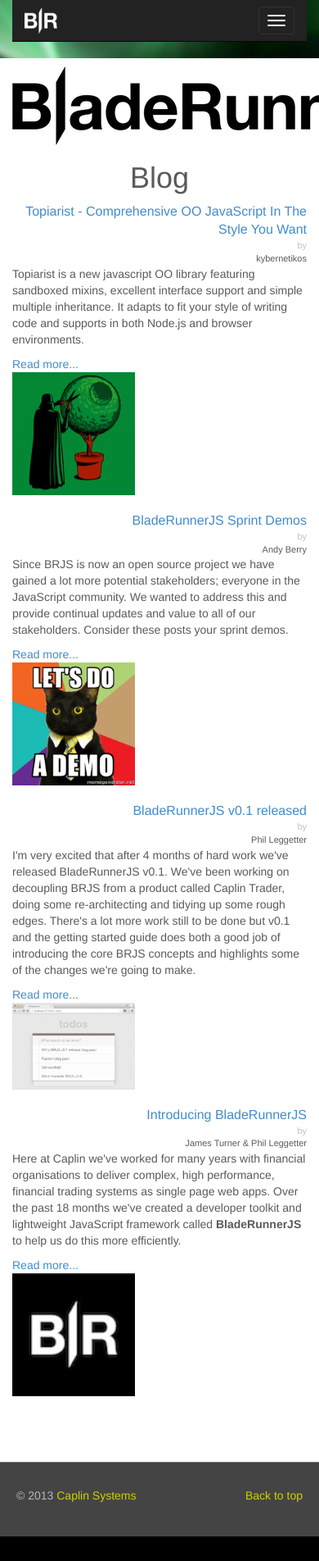
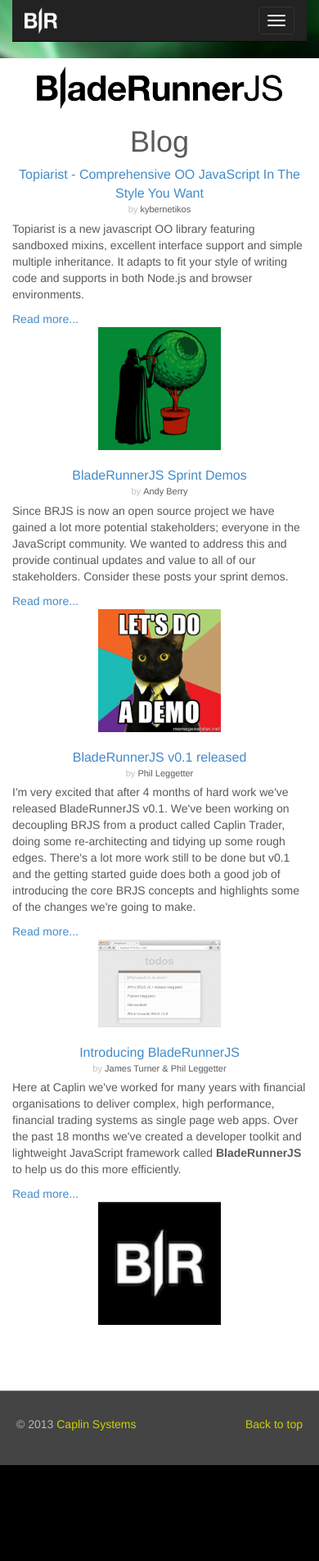
Before and after one commit to BladeRunnerJS/brjs-site, a Jekyll site: the page built from blog/index.html, in a window 390 px wide. Shown: the whole page at 82% size. Built offline with Jekyll 4.4.1, drawn with Linux system fonts in a browser that asks for light colours; after the commit the page ends 1817 px from its top, so only the background shows below that.

Commit message:
add class to big logo image to control at smaller res

```diff
--- a/_layouts/single_page.html
+++ b/_layouts/single_page.html
@@ -10,7 +10,7 @@
 
 	  <div class="row logo">
 	    <div class="col-lg-12">
-	     	<a href="/"><img src="/img/bladerunner-js-black-trans.png" alt="BladeRunnerJS logo" width="555" /></a>
+	     	<a href="/"><img src="/img/bladerunner-js-black-trans.png" alt="BladeRunnerJS logo" width="555" class="main-logo-img" /></a>
 	   	</div>
 
 	    <h1>{{ page.title }}</h1>
--- a/blog/index.html
+++ b/blog/index.html
@@ -8,7 +8,7 @@
 
   <div class="logo row">
     <div class="col-lg-12">
-      <a href="/"><img src="/img/bladerunner-js-black-trans.png" alt="BladeRunnerJS logo" width="555" /></a>
+      <a href="/"><img src="/img/bladerunner-js-black-trans.png" alt="BladeRunnerJS logo" width="555" class="main-logo-img"/></a>
     </div>
 
     <h1>{{ page.title }}</h1>
--- a/css/style.css
+++ b/css/style.css
@@ -498,12 +498,39 @@
   .call-to-action form {
     margin-left: 0;
   }
+
+  body.blog_list .post-title {
+    text-align: center;
+  }
+
+  body.blog_list .post-title .meta {
+    text-align: center;
+    margin-bottom: 5px;
+  }
+
+  body.blog_list .post-title .meta * {
+    float: none !important;
+    clear: none !important;
+  }
+
+  body.blog_list .post-title .meta .by {
+    /*padding-right: 2px;*/
+  }
+
+  body.blog_list .post-image {
+    text-align: center;
+  }
 }
 
 @media (max-width: 768px) {
   .home-get-started .cta-round {
     bottom: -10px !important;
     right: 0;
+  }
+
+  .main-logo-img {
+    max-width: 80%;
+    min-width: 300px;
   }
 }
 
--- a/index.html
+++ b/index.html
@@ -10,7 +10,7 @@
     <div class="row">
       <div class="col-lg-10 col-md-offset-1">
 
-        <a href="/" class="active"><img src="/img/bladerunner-js-white-trans-lrg.png" width="555" alt="BladeRunnerJS logo"></a>
+        <a href="/" class="active"><img src="/img/bladerunner-js-white-trans-lrg.png" width="555" alt="BladeRunnerJS logo" class="main-logo-img"></a>
 
         <h1>Divide &amp; conquer complex web apps</h1>
         <p class="overview">
```
